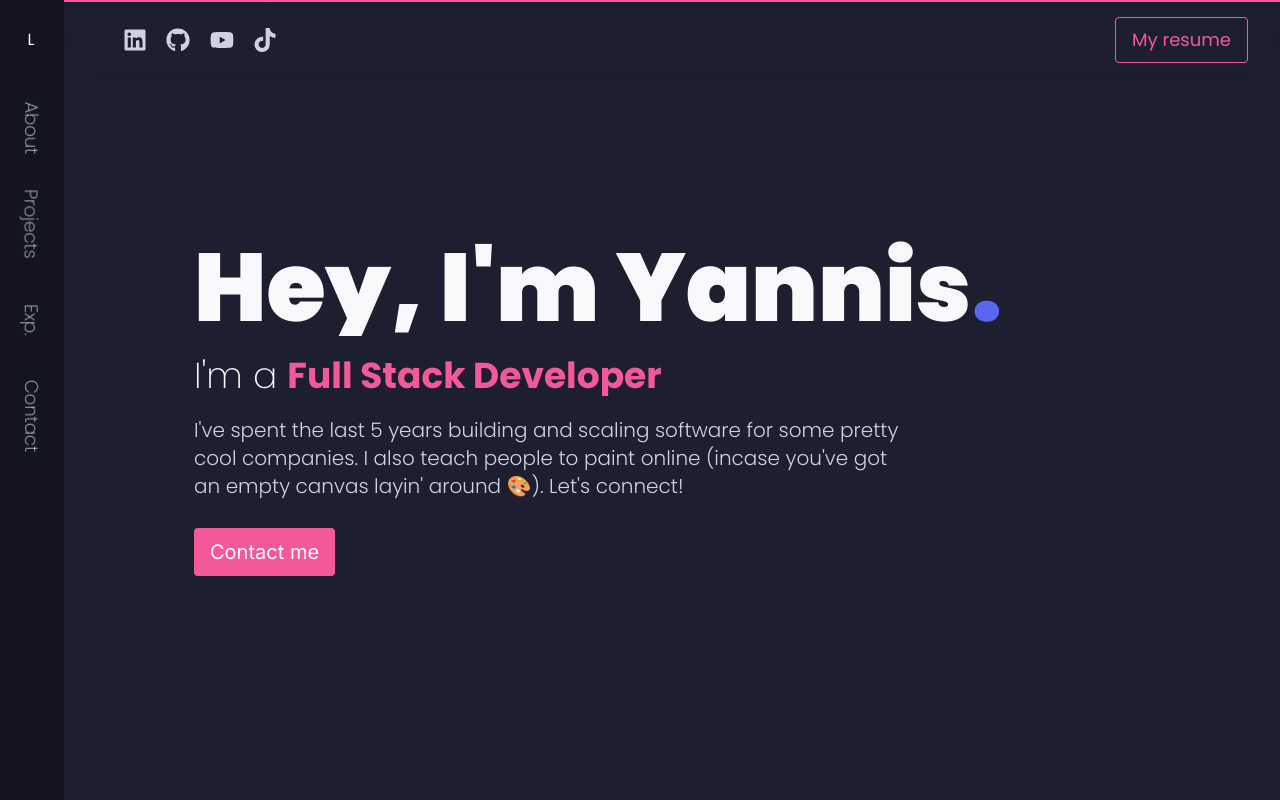
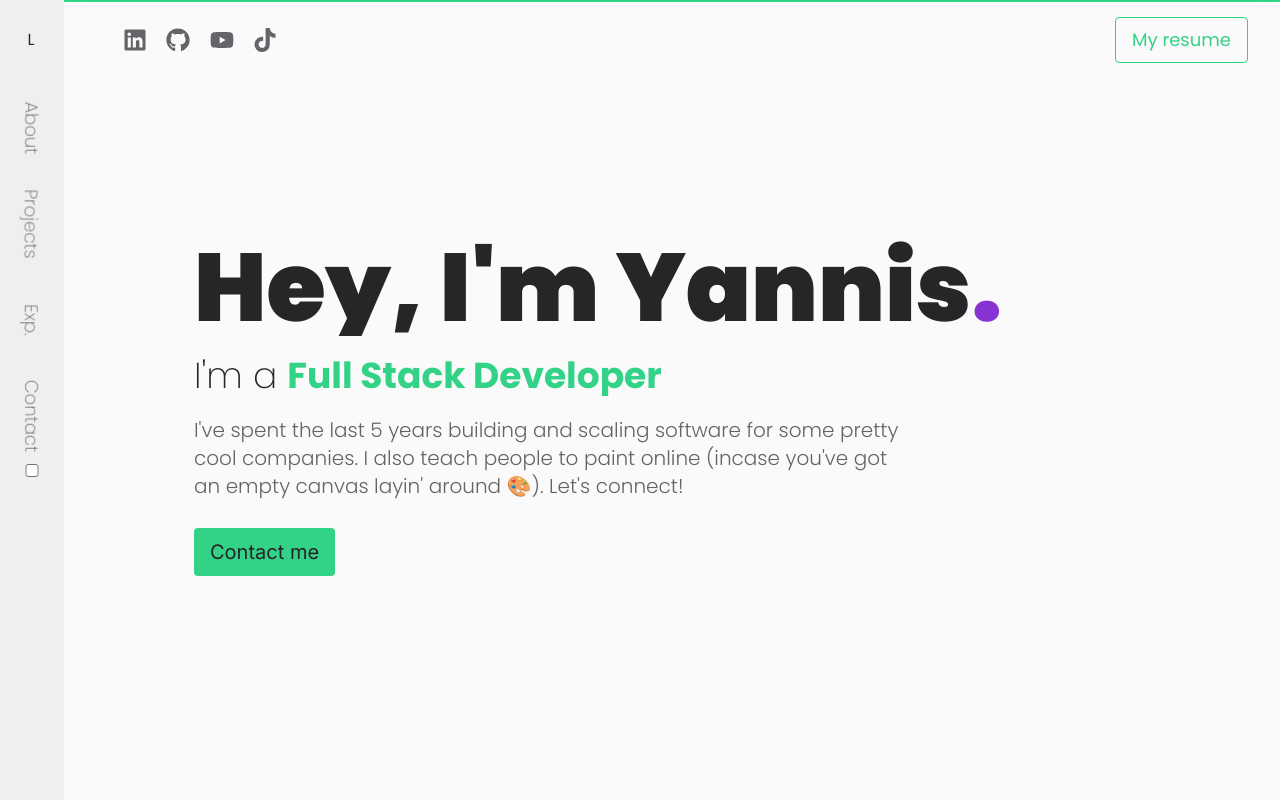
Before and after one commit to Voltz7788/personal-portfolio-v2, a Next.js app: page / in a window 1280 px wide. Shown: the top 800 px of the page. Built offline with nearby package versions, Linux system fonts and the light colour scheme.

Commit message:
feat: add light / dark toggle

```diff
--- a/app/components/Animation/ScaleRotate.tsx
+++ b/app/components/Animation/ScaleRotate.tsx
@@ -6,7 +6,7 @@ export default function ScaleRotate({ children }: { children: ReactNode }) {
   return (
     <motion.div
       initial={{ scale: 1, rotate: "0deg" }}
-      whileHover={{ scale: 1.12, rotate: "1deg" }}
+      variants={variants}
       transition={{ ease: "easeInOut", duration: 0.16 }}
       className="w-full"
     >
@@ -14,3 +14,5 @@ export default function ScaleRotate({ children }: { children: ReactNode }) {
     </motion.div>
   );
 }
+
+const variants = { hover: { scale: 1.12, rotate: "1deg" } };
--- /dev/null
+++ b/app/components/Animation/ToggleSwitch.tsx
@@ -0,0 +1,17 @@
+import { useContext } from "react";
+import { ThemeContext } from "../Providers/ThemeProvider";
+
+export default function ToggleSwitch() {
+  const [theme, setTheme] = useContext(ThemeContext);
+
+  return (
+    <input
+      type="checkbox"
+      onClick={() => {
+        if (setTheme) {
+          setTheme({ dark: !theme.dark, secondary: "default" });
+        }
+      }}
+    />
+  );
+}
--- a/app/components/Navigation/NavLink.tsx
+++ b/app/components/Navigation/NavLink.tsx
@@ -18,7 +18,8 @@ export default function NavLink({
       <div
         className={`grid place-content-center h-24  transition-all
       duration-100 border-r-2 border-background  font-extralight
-       text-copy-light text-lg ${
+       text-copy-light text-lg hover:text-copy hover:border-primary
+       hover:bg-foreground ${
          selected ? "text-copy border-primary bg-foreground" : ""
        }`}
       >
--- a/app/components/Navigation/Navbar.tsx
+++ b/app/components/Navigation/Navbar.tsx
@@ -1,9 +1,10 @@
 "use client";
 import Link from "next/link";
-import React, { useEffect, useState } from "react";
+import React from "react";
 import NavLink from "./NavLink";
-import { motion, useScroll, useTransform } from "framer-motion";
+import { motion } from "framer-motion";
 import useNavScrollCheck from "@/app/hooks/useNavScrollCheck";
+import ToggleSwitch from "../Animation/ToggleSwitch";
 
 const navLinks: { title: string; href: string }[] = [
   { title: "About", href: "#about" },
@@ -25,7 +26,7 @@ export default function Navbar() {
       <div className="flex flex-col">
         <Link
           href={"#hero"}
-          className="h-20 grid place-content-center border-r-2 border-background text-white"
+          className="h-20 grid place-content-center border-r-2 border-background text-copy"
         >
           L
         </Link>
@@ -38,7 +39,7 @@ export default function Navbar() {
             selected={selected === link.href ? true : false}
           />
         ))}
-        <div className="h-screen border-r-2 border-background" />
+        <ToggleSwitch />
       </div>
     </motion.nav>
   );
--- /dev/null
+++ b/app/components/Providers/ThemeProvider.tsx
@@ -0,0 +1,39 @@
+"use client";
+
+import {
+  ReactNode,
+  useState,
+  createContext,
+  Dispatch,
+  SetStateAction,
+} from "react";
+
+type ThemeContextType = [
+  { dark: boolean; secondary: string },
+  Dispatch<
+    SetStateAction<{
+      dark: boolean;
+      secondary: string;
+    }>
+  > | null
+];
+
+export const ThemeContext = createContext<ThemeContextType>([
+  { dark: false, secondary: "default" },
+  null,
+]);
+
+export default function ThemeProvider({ children }: { children: ReactNode }) {
+  const [theme, setTheme] = useState({ dark: false, secondary: "default" });
+  return (
+    <ThemeContext.Provider value={[theme, setTheme]}>
+      <div
+        className="theme-selector transition-all"
+        data-theme-primary={theme.dark ? "dark" : "light"}
+        data-theme-secondary="joker"
+      >
+        {children}
+      </div>
+    </ThemeContext.Provider>
+  );
+}
--- a/app/globals.css
+++ b/app/globals.css
@@ -2,8 +2,71 @@
 @tailwind components;
 @tailwind utilities;
 
-@layer base {
-  .default-light {
+div.theme-selector[data-theme-primary="light"][data-theme-secondary="default"] {
+  --primary: 235, 86%, 65%;
+  --primary-content: 0, 0%, 100%;
+  --primary-dark: 235, 85%, 55%;
+  --primary-light: 235, 86%, 75%;
+
+  --secondary: 335, 86%, 65%;
+  --secondary-content: 335, 87%, 15%;
+  --secondary-dark: 335, 85%, 55%;
+  --secondary-light: 335, 86%, 75%;
+
+  --background: 233, 27%, 94%;
+  --foreground: 240, 25%, 98%;
+  --border: 233, 25%, 87%;
+
+  --copy: 237, 25%, 15%;
+  --copy-light: 235, 25%, 40%;
+  --copy-lighter: 235, 25%, 55%;
+
+  --success: 120, 86%, 65%;
+  --warning: 60, 86%, 65%;
+  --error: 0, 86%, 65%;
+
+  --success-content: 120, 87%, 15%;
+  --warning-content: 60, 87%, 15%;
+  --error-content: 0, 87%, 15%;
+
+  transition-property: all;
+  transition-timing-function: cubic-bezier(0.4, 0, 0.2, 1);
+  transition-duration: 150ms;
+}
+
+div.theme-selector[data-theme-primary="dark"][data-theme-secondary="default"] {
+  --primary: 235, 86%, 65%;
+  --primary-content: 0, 0%, 100%;
+  --primary-dark: 235, 85%, 55%;
+  --primary-light: 235, 86%, 75%;
+
+  --secondary: 335, 86%, 65%;
+  --secondary-content: 335, 87%, 15%;
+  --secondary-dark: 335, 85%, 55%;
+  --secondary-light: 335, 86%, 75%;
+
+  --background: 235, 25%, 10%;
+  --foreground: 237, 25%, 15%;
+  --border: 234, 25%, 25%;
+
+  --copy: 240, 25%, 98%;
+  --copy-light: 234, 25%, 85%;
+  --copy-lighter: 235, 25%, 65%;
+
+  --success: 120, 86%, 65%;
+  --warning: 60, 86%, 65%;
+  --error: 0, 86%, 65%;
+
+  --success-content: 120, 87%, 15%;
+  --warning-content: 60, 87%, 15%;
+  --error-content: 0, 87%, 15%;
+
+  transition-property: all;
+  transition-timing-function: cubic-bezier(0.4, 0, 0.2, 1);
+  transition-duration: 150ms;
+}
+
+.default-dark {
   --primary: 235, 86%, 65%;
   --primary-content: 0, 0%, 100%;
   --primary-dark: 235, 85%, 55%;
@@ -31,7 +94,7 @@
   --error-content: 0, 87%, 15%;
 }
 
-  .default-dark {
+.default-light {
   --primary: 235, 86%, 65%;
   --primary-content: 0, 0%, 100%;
   --primary-dark: 235, 85%, 55%;
@@ -59,7 +122,7 @@
   --error-content: 0, 87%, 15%;
 }
 
-  .green-light {
+div.theme-selector[data-theme-primary="light"][data-theme-secondary="mint"] {
   --primary: 163, 98%, 45%;
   --primary-content: 0, 0%, 0%;
   --primary-dark: 163, 98%, 35%;
@@ -87,7 +150,7 @@
   --error-content: 0, 100%, 95%;
 }
 
-  .green-dark {
+div.theme-selector[data-theme-primary="dark"][data-theme-secondary="mint"] {
   --primary: 163, 98%, 45%;
   --primary-content: 0, 0%, 0%;
   --primary-dark: 163, 98%, 35%;
@@ -115,7 +178,7 @@
   --error-content: 0, 100%, 95%;
 }
 
-  .yellow-light {
+div.theme-selector[data-theme-primary="light"][data-theme-secondary="honeycomb"] {
   --primary: 214, 81%, 50%;
   --primary-content: 0, 0%, 100%;
   --primary-dark: 214, 81%, 40%;
@@ -143,7 +206,7 @@
   --error-content: 0, 0%, 100%;
 }
 
-  .yellow-dark {
+div.theme-selector[data-theme-primary="dark"][data-theme-secondary="honeycomb"] {
   --primary: 214, 81%, 50%;
   --primary-content: 0, 0%, 100%;
   --primary-dark: 214, 81%, 40%;
@@ -171,7 +234,7 @@
   --error-content: 0, 0%, 100%;
 }
 
-  .joker-light {
+div.theme-selector[data-theme-primary="light"][data-theme-secondary="joker"] {
   --primary: 272, 64%, 51%;
   --primary-content: 0, 0%, 100%;
   --primary-dark: 272, 64%, 41%;
@@ -199,7 +262,7 @@
   --error-content: 0, 0%, 100%;
 }
 
-  .joker-dark {
+div.theme-selector[data-theme-primary="dark"][data-theme-secondary="joker"] {
   --primary: 272, 64%, 51%;
   --primary-content: 0, 0%, 100%;
   --primary-dark: 272, 64%, 41%;
@@ -227,7 +290,7 @@
   --error-content: 0, 0%, 100%;
 }
 
-  .moon-light {
+div.theme-selector[data-theme-primary="light"][data-theme-secondary="moon"] {
   --primary: 198, 98%, 48%;
   --primary-content: 0, 0%, 0%;
   --primary-dark: 198, 98%, 38%;
@@ -254,7 +317,7 @@
   --error-content: 0, 100%, 98%;
 }
 
-  .moon-dark {
+div.theme-selector[data-theme-primary="dark"][data-theme-secondary="moon"] {
   --primary: 198, 98%, 48%;
   --primary-content: 0, 0%, 0%;
   --primary-dark: 198, 98%, 38%;
@@ -281,7 +344,7 @@
   --error-content: 0, 100%, 98%;
 }
 
-  .purple-light {
+div.theme-selector[data-theme-primary="light"][data-theme-secondary="grape"] {
   --primary: 285, 71%, 54%;
   --primary-content: 0, 0%, 100%;
   --primary-dark: 285, 71%, 44%;
@@ -308,7 +371,7 @@
   --error-content: 0, 0%, 100%;
 }
 
-  .purple-dark {
+div.theme-selector[data-theme-primary="dark"][data-theme-secondary="grape"] {
   --primary: 285, 71%, 54%;
   --primary-content: 0, 0%, 100%;
   --primary-dark: 285, 71%, 44%;
@@ -335,7 +398,7 @@
   --error-content: 0, 0%, 100%;
 }
 
-  .garden-light {
+div.theme-selector[data-theme-primary="light"][data-theme-secondary="moss"] {
   --primary: 192, 40%, 40%;
   --primary-content: 193, 39%, 90%;
   --primary-dark: 192, 39%, 30%;
@@ -362,7 +425,7 @@
   --error-content: 0, 39%, 90%;
 }
 
-  .garden-dark {
+div.theme-selector[data-theme-primary="dark"][data-theme-secondary="moss"] {
   --primary: 192, 40%, 40%;
   --primary-content: 193, 39%, 90%;
   --primary-dark: 192, 39%, 30%;
@@ -389,7 +452,7 @@
   --error-content: 0, 39%, 90%;
 }
 
-  .oldMoney-light {
+div.theme-selector[data-theme-primary="light"][data-theme-secondary="oldMoney"] {
   --primary: 59, 32%, 39%;
   --primary-content: 60, 31%, 89%;
   --primary-dark: 60, 32%, 29%;
@@ -416,7 +479,7 @@
   --error-content: 0, 31%, 89%;
 }
 
-  .oldMoney-dark {
+div.theme-selector[data-theme-primary="dark"][data-theme-secondary="oldMoney"] {
   --primary: 59, 32%, 39%;
   --primary-content: 60, 31%, 89%;
   --primary-dark: 60, 32%, 29%;
@@ -443,7 +506,7 @@
   --error-content: 0, 31%, 89%;
 }
 
-  .wine-light {
+div.theme-selector[data-theme-primary="light"][data-theme-secondary="wine"] {
   --primary: 267, 76%, 28%;
   --primary-content: 268, 75%, 78%;
   --primary-dark: 267, 76%, 18%;
@@ -470,7 +533,7 @@
   --error-content: 0, 75%, 78%;
 }
 
-  .wine-dark {
+div.theme-selector[data-theme-primary="dark"][data-theme-secondary="wine"] {
   --primary: 267, 76%, 28%;
   --primary-content: 268, 75%, 78%;
   --primary-dark: 267, 76%, 18%;
@@ -497,7 +560,7 @@
   --error-content: 0, 75%, 78%;
 }
 
-  .cookie-light {
+div.theme-selector[data-theme-primary="light"][data-theme-secondary="cookiesAndCream"] {
   --primary: 331, 79%, 63%;
   --primary-content: 332, 78%, 13%;
   --primary-dark: 331, 79%, 53%;
@@ -524,7 +587,7 @@
   --error-content: 0, 78%, 13%;
 }
 
-  .cookie-dark {
+div.theme-selector[data-theme-primary="dark"][data-theme-secondary="cookiesAndCream"] {
   --primary: 331, 79%, 63%;
   --primary-content: 332, 78%, 13%;
   --primary-dark: 331, 79%, 53%;
@@ -549,7 +612,6 @@
   --success-content: 120, 78%, 13%;
   --warning-content: 60, 78%, 13%;
   --error-content: 0, 78%, 13%;
-  }
 }
 
 /* .template {
--- a/app/layout.tsx
+++ b/app/layout.tsx
@@ -4,6 +4,7 @@ import "./globals.css";
 import Navbar from "./components/Navigation/Navbar";
 import TopLinks from "./components/Navigation/TopLinks";
 import ScrollTracker from "./components/Animation/ScrollTracker";
+import ThemeProvider from "./components/Providers/ThemeProvider";
 
 const poppins = Poppins({
   subsets: ["latin"],
@@ -23,13 +24,14 @@ export default function RootLayout({
   return (
     <html lang="en" className="scroll-smooth scroll-p-28">
       <body
-        className={`default-dark h-screen bg-foreground ${poppins.className}`}
+        className={`h-screen bg-foreground selection:bg-secondary selection:text-copy transition-all duration-1000 ${poppins.className}`}
       >
-        <Navbar />
-        <ScrollTracker />
-        <TopLinks />
-
-        {children}
+        <ThemeProvider>
+          <Navbar />
+          <ScrollTracker />
+          <TopLinks />
+          {children}
+        </ThemeProvider>
       </body>
     </html>
   );
```
Also changed, not shown: app/components/Projects/Projects.tsx (+6 -1 lines). Lines whose indentation alone changed are shown as unchanged.
